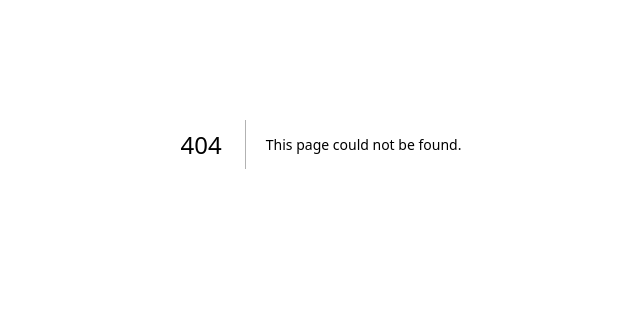
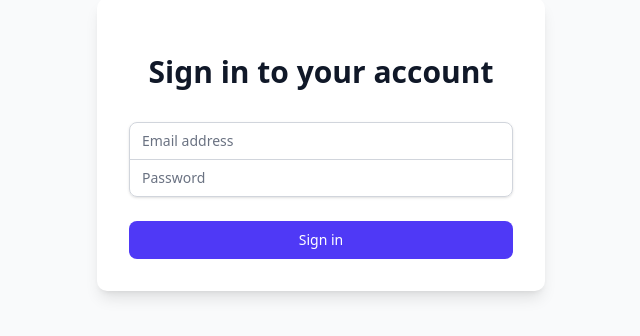
Before and after one commit to kevin-jones-cbs/f3-xicon, a Next.js app: page /login in a window 1280 px wide. Before the commit this address had no page. Shown: the part 256-592 px from the top of the page, without its empty margins (319-959 px from the left). Built offline with nearby package versions, Linux system fonts and the light colour scheme; no server answers.

Commit message:
Add next auth and sign in pages

```diff
--- a/package.json
+++ b/package.json
@@ -9,15 +9,19 @@
     "lint": "next lint"
   },
   "dependencies": {
+    "@auth/pg-adapter": "^1.9.1",
     "@radix-ui/react-dropdown-menu": "^2.1.15",
     "@radix-ui/react-navigation-menu": "^1.2.13",
     "@radix-ui/react-slot": "^1.2.3",
     "@tanstack/react-table": "^8.21.3",
+    "@types/bcrypt": "^5.0.2",
     "@types/pg": "^8.15.2",
+    "bcrypt": "^6.0.0",
     "class-variance-authority": "^0.7.1",
     "clsx": "^2.1.1",
     "lucide-react": "^0.511.0",
     "next": "15.3.2",
+    "next-auth": "^4.24.11",
     "next-themes": "^0.4.6",
     "pg": "^8.16.0",
     "react": "^19.0.0",
--- /dev/null
+++ b/src/app/api/auth/[...nextauth]/route.ts
@@ -0,0 +1,58 @@
+import NextAuth from "next-auth";
+import CredentialsProvider from "next-auth/providers/credentials";
+import { Pool } from "pg";
+import { compare } from "bcrypt";
+import PostgresAdapter from "@auth/pg-adapter";
+
+const pool = new Pool({
+  connectionString: process.env.DATABASE_URL,
+});
+
+const handler = NextAuth({
+  adapter: PostgresAdapter(pool),
+  providers: [
+    CredentialsProvider({
+      name: "Credentials",
+      credentials: {
+        username: { label: "Username", type: "text" },
+        password: { label: "Password", type: "password" }
+      },
+      async authorize(credentials) {
+        if (!credentials?.username || !credentials?.password) {
+          return null;
+        }
+
+        const result = await pool.query(
+          "SELECT * FROM users WHERE email = $1",
+          [credentials.username]
+        );
+
+        const user = result.rows[0];
+
+        if (!user) {
+          return null;
+        }
+
+        const isPasswordValid = await compare(credentials.password, user.password);
+
+        if (!isPasswordValid) {
+          return null;
+        }
+
+        return {
+          id: user.id,
+          name: user.name,
+          email: user.email,
+        };
+      },
+    }),
+  ],
+  session: {
+    strategy: "jwt",
+  },
+  pages: {
+    signIn: "/login",
+  },
+});
+
+export { handler as GET, handler as POST };
--- a/src/app/layout.tsx
+++ b/src/app/layout.tsx
@@ -1,6 +1,8 @@
 import type { Metadata } from "next";
 import { Geist, Geist_Mono } from "next/font/google";
 import "./globals.css";
+import { Providers } from "@/components/providers";
+import { Header } from "@/components/header";
 
 const geistSans = Geist({
   variable: "--font-geist-sans",
@@ -27,7 +29,12 @@
       <body
         className={`${geistSans.variable} ${geistMono.variable} antialiased`}
       >
-        {children}
+        <Providers>
+          <Header />
+          <main className="min-h-screen bg-gray-50">
+            {children}
+          </main>
+        </Providers>
       </body>
     </html>
   );
--- /dev/null
+++ b/src/app/login/page.tsx
@@ -0,0 +1,99 @@
+'use client';
+
+import { useState } from 'react';
+import { signIn } from 'next-auth/react';
+import { useRouter } from 'next/navigation';
+
+export default function LoginPage() {
+  const router = useRouter();
+  const [error, setError] = useState<string | null>(null);
+  const [isLoading, setIsLoading] = useState(false);
+
+  const handleSubmit = async (e: React.FormEvent<HTMLFormElement>) => {
+    e.preventDefault();
+    setError(null);
+    setIsLoading(true);
+
+    const formData = new FormData(e.currentTarget);
+    const email = formData.get('email') as string;
+    const password = formData.get('password') as string;
+
+    try {
+      const result = await signIn('credentials', {
+        username: email,
+        password,
+        redirect: false,
+      });
+
+      if (result?.error) {
+        setError('Invalid email or password');
+        return;
+      }
+
+      router.push('/'); // Redirect to home page after successful login
+      router.refresh();
+    } catch (error) {
+      setError('An error occurred. Please try again.');
+    } finally {
+      setIsLoading(false);
+    }
+  };
+
+  return (
+    <div className="min-h-screen flex items-center justify-center bg-gray-50">
+      <div className="max-w-md w-full space-y-8 p-8 bg-white rounded-lg shadow-lg">
+        <div>
+          <h2 className="mt-6 text-center text-3xl font-extrabold text-gray-900">
+            Sign in to your account
+          </h2>
+        </div>
+        <form className="mt-8 space-y-6" onSubmit={handleSubmit}>
+          <div className="rounded-md shadow-sm -space-y-px">
+            <div>
+              <label htmlFor="email" className="sr-only">
+                Email address
+              </label>
+              <input
+                id="email"
+                name="email"
+                type="email"
+                autoComplete="email"
+                required
+                className="appearance-none rounded-none relative block w-full px-3 py-2 border border-gray-300 placeholder-gray-500 text-gray-900 rounded-t-md focus:outline-none focus:ring-indigo-500 focus:border-indigo-500 focus:z-10 sm:text-sm"
+                placeholder="Email address"
+              />
+            </div>
+            <div>
+              <label htmlFor="password" className="sr-only">
+                Password
+              </label>
+              <input
+                id="password"
+                name="password"
+                type="password"
+                autoComplete="current-password"
+                required
+                className="appearance-none rounded-none relative block w-full px-3 py-2 border border-gray-300 placeholder-gray-500 text-gray-900 rounded-b-md focus:outline-none focus:ring-indigo-500 focus:border-indigo-500 focus:z-10 sm:text-sm"
+                placeholder="Password"
+              />
+            </div>
+          </div>
+
+          {error && (
+            <div className="text-red-500 text-sm text-center">{error}</div>
+          )}
+
+          <div>
+            <button
+              type="submit"
+              disabled={isLoading}
+              className="group relative w-full flex justify-center py-2 px-4 border border-transparent text-sm font-medium rounded-md text-white bg-indigo-600 hover:bg-indigo-700 focus:outline-none focus:ring-2 focus:ring-offset-2 focus:ring-indigo-500 disabled:opacity-50 disabled:cursor-not-allowed"
+            >
+              {isLoading ? 'Signing in...' : 'Sign in'}
+            </button>
+          </div>
+        </form>
+      </div>
+    </div>
+  );
+}
--- /dev/null
+++ b/src/components/header.tsx
@@ -0,0 +1,44 @@
+'use client';
+
+import { useSession, signOut } from 'next-auth/react';
+import Link from 'next/link';
+
+export function Header() {
+  const { data: session, status } = useSession();
+
+  if (status === 'loading') {
+    return null;
+  }
+
+  if (!session) {
+    return null;
+  }
+
+  return (
+    <header className="bg-white shadow">
+      <div className="max-w-7xl mx-auto px-4 sm:px-6 lg:px-8">
+        <div className="flex justify-between h-16 items-center">
+          <div className="flex-shrink-0">
+            <Link href="/" className="text-xl font-bold text-gray-900">
+              F3 Xicon Admin
+            </Link>
+          </div>
+
+          <div className="flex items-center space-x-4">
+            <div className="flex items-center space-x-4">
+              <span className="text-sm text-gray-700">
+                Signed in as {session.user?.email}
+              </span>
+              <button
+                onClick={() => signOut()}
+                className="text-sm text-gray-700 hover:text-gray-900"
+              >
+                Sign out
+              </button>
+            </div>
+          </div>
+        </div>
+      </div>
+    </header>
+  );
+}
--- /dev/null
+++ b/src/components/providers.tsx
@@ -0,0 +1,7 @@
+'use client';
+
+import { SessionProvider } from "next-auth/react";
+
+export function Providers({ children }: { children: React.ReactNode }) {
+  return <SessionProvider>{children}</SessionProvider>;
+}
--- /dev/null
+++ b/src/types/next-auth.d.ts
@@ -0,0 +1,11 @@
+import NextAuth from "next-auth";
+
+declare module "next-auth" {
+  interface Session {
+    user: {
+      id: string;
+      name: string;
+      email: string;
+    };
+  }
+}
```
Also changed, not shown: 1 other file (tests, documents, lock files or other folders).
